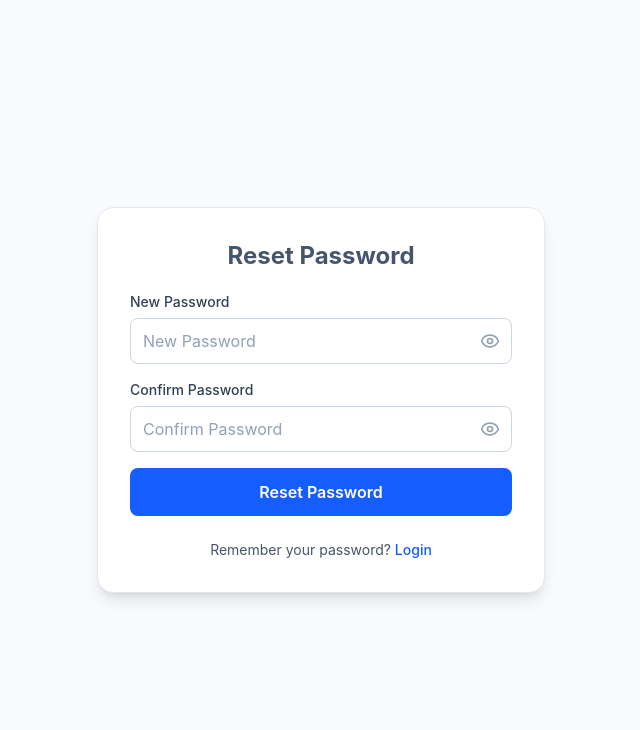
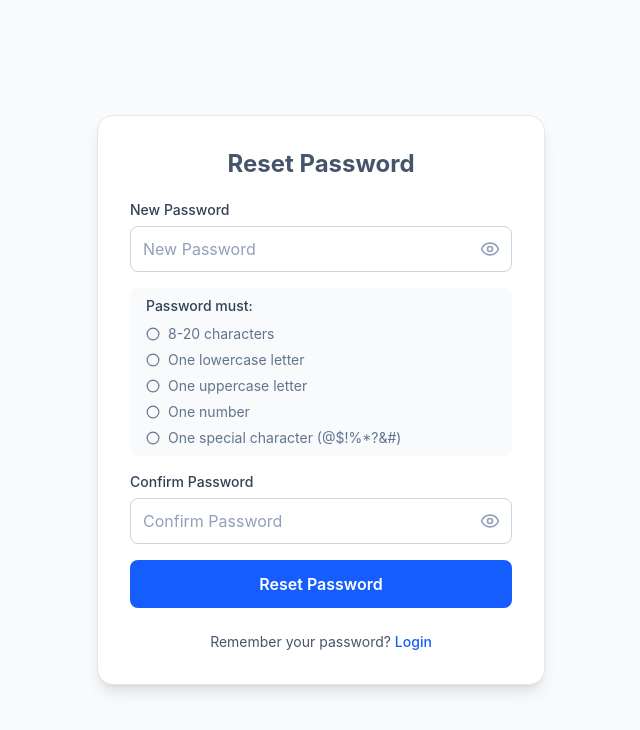
Before and after one commit to Thekishor/user_service, a React (Vite) app in the folder frontend/: page /reset-password in a window 1280 px wide. Shown: the top 730 px of the page, without its empty margins (319-959 px from the left). Built offline with nearby package versions, Linux system fonts and the light colour scheme; no server answers.

Commit message:
user service

```diff
--- a/frontend/src/components/home/CTASection.jsx
+++ b/frontend/src/components/home/CTASection.jsx
@@ -4,7 +4,7 @@ import { ArrowRight, ShieldCheck } from "lucide-react";
 const CTASection = () => {
   return (
     <section className="px-4 py-20 sm:px-6">
-      <div className="relative mx-auto max-w-4xl overflow-hidden rounded-2xl border border-slate-200 bg-slate-300 px-6 py-14 text-center shadow-sm sm:px-10 sm:py-16">
+      <div className="relative mx-auto max-w-4xl overflow-hidden rounded-2xl border border-slate-200 bg-slate-100 px-6 py-14 text-center shadow-sm sm:px-10 sm:py-16">
         <div className="relative">
           {/* Icon */}
           <div
--- /dev/null
+++ b/frontend/src/layouts/PasswordRequirements.jsx
@@ -0,0 +1,53 @@
+import { Check, Circle } from "lucide-react";
+
+const PasswordRequirements = ({ password }) => {
+  const requirements = [
+    {
+      label: "8-20 characters",
+      valid: password.length >= 8 && password.length <= 20,
+    },
+    {
+      label: "One lowercase letter",
+      valid: /[a-z]/.test(password),
+    },
+    {
+      label: "One uppercase letter",
+      valid: /[A-Z]/.test(password),
+    },
+    {
+      label: "One number",
+      valid: /\d/.test(password),
+    },
+    {
+      label: "One special character (@$!%*?&#)",
+      valid: /[@$!%*?&#]/.test(password),
+    },
+  ];
+
+  return (
+    <div className="rounded-lg bg-slate-50 px-4 py-2 text-sm">
+      <p className="mb-2 font-medium text-slate-700">Password must:</p>
+
+      <ul className="space-y-1.5">
+        {requirements.map((requirement) => (
+          <li
+            key={requirement.label}
+            className={`flex items-center gap-2 ${
+              requirement.valid ? "text-green-600" : "text-slate-500"
+            }`}
+          >
+            {requirement.valid ? (
+              <Check className="h-4 w-4" />
+            ) : (
+              <Circle className="h-3.5 w-3.5" />
+            )}
+
+            {requirement.label}
+          </li>
+        ))}
+      </ul>
+    </div>
+  );
+};
+
+export default PasswordRequirements;
--- a/frontend/src/pages/ChangePassword.jsx
+++ b/frontend/src/pages/ChangePassword.jsx
@@ -1,4 +1,4 @@
-import { useForm } from "react-hook-form";
+import { useForm, useWatch } from "react-hook-form";
 import { useState } from "react";
 import { zodResolver } from "@hookform/resolvers/zod";
 import { changePasswordSchema } from "../schema/changePasswordSchema";
@@ -8,6 +8,7 @@ import { useNavigate } from "react-router-dom";
 import { LoaderCircle } from "lucide-react";
 import { changePassword } from "../services/authService";
 import { handleApiError } from "../utils/handleApiError";
+import PasswordRequirements from "../layouts/PasswordRequirements";
 
 const ChangePassword = () => {
   const [isLoading, setIsLoading] = useState(false);
@@ -16,6 +17,7 @@ const ChangePassword = () => {
 
   const {
     register,
+    control,
     handleSubmit,
     setError,
     formState: { errors },
@@ -27,6 +29,12 @@ const ChangePassword = () => {
       newPassword: "",
       confirmPassword: "",
     },
+  });
+
+  const newPassword = useWatch({
+    control,
+    name: "newPassword",
+    defaultValue: "",
   });
 
   const onSubmit = async (data) => {
@@ -88,8 +96,11 @@ const ChangePassword = () => {
                 type="password"
                 placeholder="New Password"
                 autoComplete="new-password"
-                errors={errors}
+                errors={""}
               />
+
+              <PasswordRequirements password={newPassword} />
+
               <InputField
                 label="Confirm Password"
                 name="confirmPassword"
--- a/frontend/src/pages/ResetPassword.jsx
+++ b/frontend/src/pages/ResetPassword.jsx
@@ -1,5 +1,5 @@
 import { zodResolver } from "@hookform/resolvers/zod";
-import { useForm } from "react-hook-form";
+import { useForm, useWatch } from "react-hook-form";
 import { InputField } from "../components/InputField";
 import AuthLayout from "../layouts/AuthLayout";
 import { toast } from "sonner";
@@ -9,6 +9,7 @@ import { LoaderCircle } from "lucide-react";
 import { resetPassword } from "../services/authService";
 import { resetPasswordSchema } from "../schema/resetPasswordSchema";
 import { handleApiError } from "../utils/handleApiError";
+import PasswordRequirements from "../layouts/PasswordRequirements";
 
 const ResetPassword = () => {
   const [searchParams] = useSearchParams();
@@ -21,6 +22,7 @@ const ResetPassword = () => {
   const {
     register,
     handleSubmit,
+    control,
     setError,
     formState: { errors },
   } = useForm({
@@ -31,6 +33,12 @@ const ResetPassword = () => {
       newPassword: "",
       confirmPassword: "",
     },
+  });
+
+  const newPassword = useWatch({
+    control,
+    name: "newPassword",
+    defaultValue: "",
   });
 
   const onSubmit = async (data) => {
@@ -79,8 +87,11 @@ const ResetPassword = () => {
             type="password"
             placeholder="New Password"
             autoComplete="new-password"
-            errors={errors}
+            errors={""}
           />
+
+          <PasswordRequirements password={newPassword} />
+
           <InputField
             label="Confirm Password"
             name="confirmPassword"
--- a/frontend/src/schema/resetPasswordSchema.js
+++ b/frontend/src/schema/resetPasswordSchema.js
@@ -6,6 +6,6 @@ export const resetPasswordSchema = z.object({
             .max(20, "Password must not exceed 20 characters"),
     confirmPassword: z.string().min(1, "Confirm password is required"),
 }).refine((data) => data.newPassword === data.confirmPassword, {
-        message: "Password do not match",
+        message: "Password does not match",
         path: ["confirmPassword"]
     })
```
Also changed, not shown: 2 other files (tests, documents, lock files or other folders).
